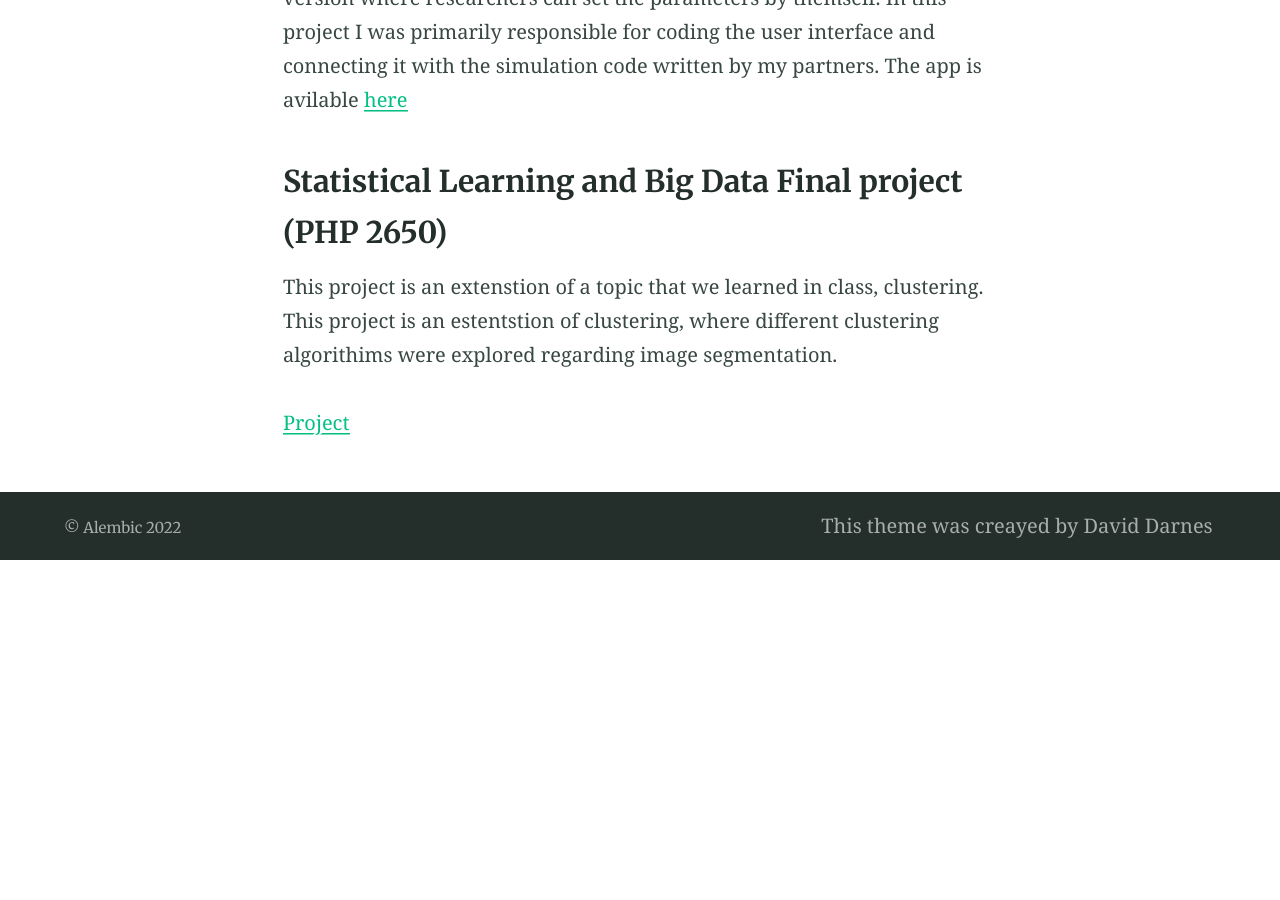
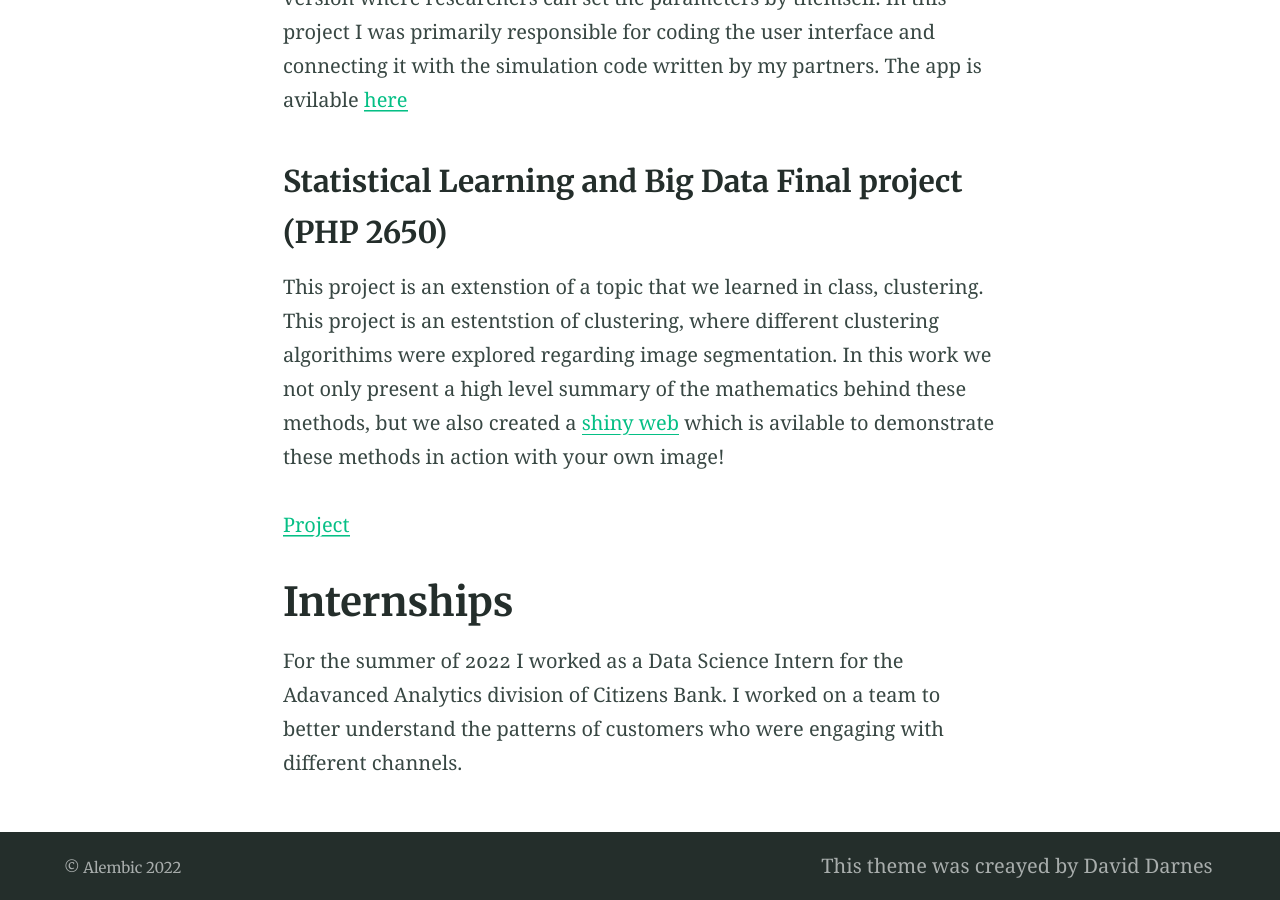
Before and after one commit to timhedspeth/timhedspeth.github.io, a Jekyll site: the page built from projects.md, in a window 1280 px wide and 900 px high, scrolled down 862 px. Built offline with Jekyll 4.4.1, drawn with Linux system fonts in a browser that asks for light colours; before the commit the page ends 1422 px from its top, so only the background shows below that.

Commit message:
Update projects.md

```diff
--- a/projects.md
+++ b/projects.md
@@ -5,7 +5,7 @@ title: Projects
 # Emmanuel College
 
 ### Distiniction in the field
-During the summer between my junior and senior year of undergraduate I was able to attend the [DIMACS REU](https://reu.dimacs.rutgers.edu/), at Rutgers University. Where I worked at the [Khiabanian lab](http://www.khiabanian-lab.org/pages/team.html) under the mentorship of Dr. Hossein Khiabanian as a 2020 REU fellow. After completing this project I continued this research as the subject of my distinction project with Dr. Yulia Dementieva as my Emmanuel faculty advisor. Through my senior year I worked further on this project and wrote my [senior thesis](Distiniction_Paper_draft.pdf) regarding this research.
+During the summer between my junior and senior year of undergraduate I was able to attend the [DIMACS REU](https://reu.dimacs.rutgers.edu/), at Rutgers University. Where I worked at the [Khiabanian lab](http://www.khiabanian-lab.org/pages/team.html) under the mentorship of Dr. Hossein Khiabanian as a 2020 REU fellow. After completing this project I continued this research as the subject of my distinction project with Dr. Yulia Dementieva as my Emmanuel faculty advisor. Through my senior year I worked further on this project and wrote my [senior thesis](Distinction_Paper_draft.pdf) regarding this research.
 
 
 # Brown University
@@ -15,6 +15,9 @@ During the summer between my junior and senior year of undergraduate I was able
 For this project we were required to create a shiny app in small groups based on a publication. Our group created an app based on the paper [A discrete epidemic model for SARS transmission and control in China](https://doi.org/10.1016/j.mcm.2005.01.007). We took the model proposed by the researchers and created a generalized version where researchers can set the parameters by themself. In this project I was primarily responsible for coding the user interface and connecting it with the simulation code written by my partners. The app is avilable [here](https://nliux.shinyapps.io/PHP2560-Shiny-Final-Project/)
 
 ### Statistical Learning and Big Data Final project (PHP 2650)
-This project is an extenstion of a topic that we learned in class, clustering. This project is an estentstion of clustering, where different clustering algorithims were explored regarding image segmentation.
+This project is an extenstion of a topic that we learned in class, clustering. This project is an estentstion of clustering, where different clustering algorithims were explored regarding image segmentation. In this work we not only present a high level summary of the mathematics behind these methods, but we also created a [shiny web](https://timhedspeth1.shinyapps.io/imagesegmentationproject/) which is avilable to demonstrate these methods in action with your own image!
 
 [Project](php2650final.md)
+
+# Internships
+For the summer of 2022 I worked as a Data Science Intern for the Adavanced Analytics division of Citizens Bank. I worked on a team to better understand the patterns of customers who were engaging with different channels.
```
